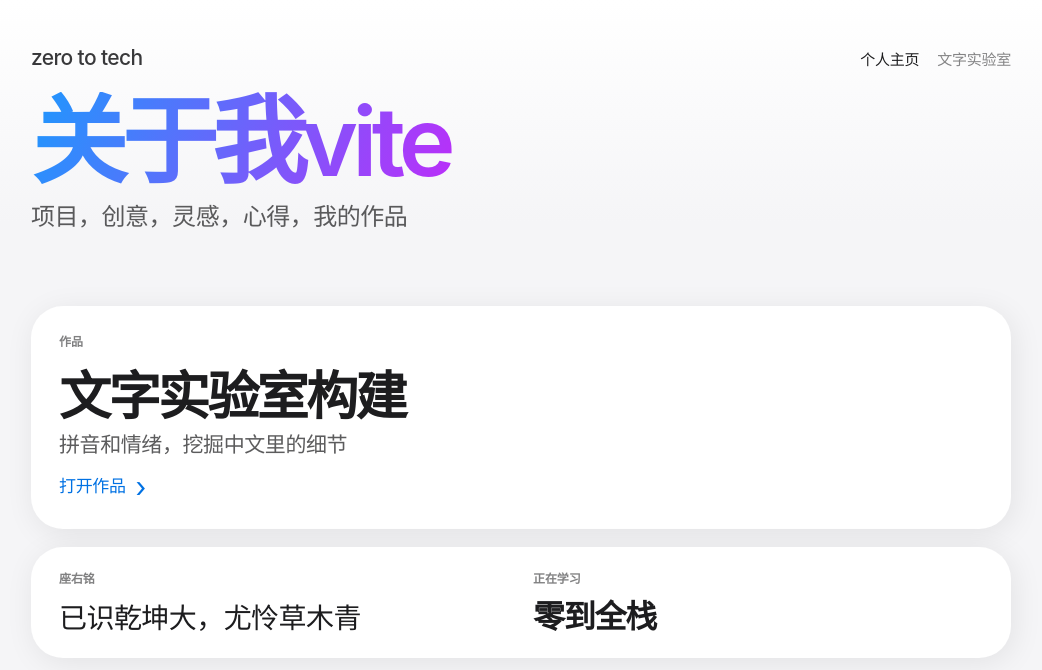
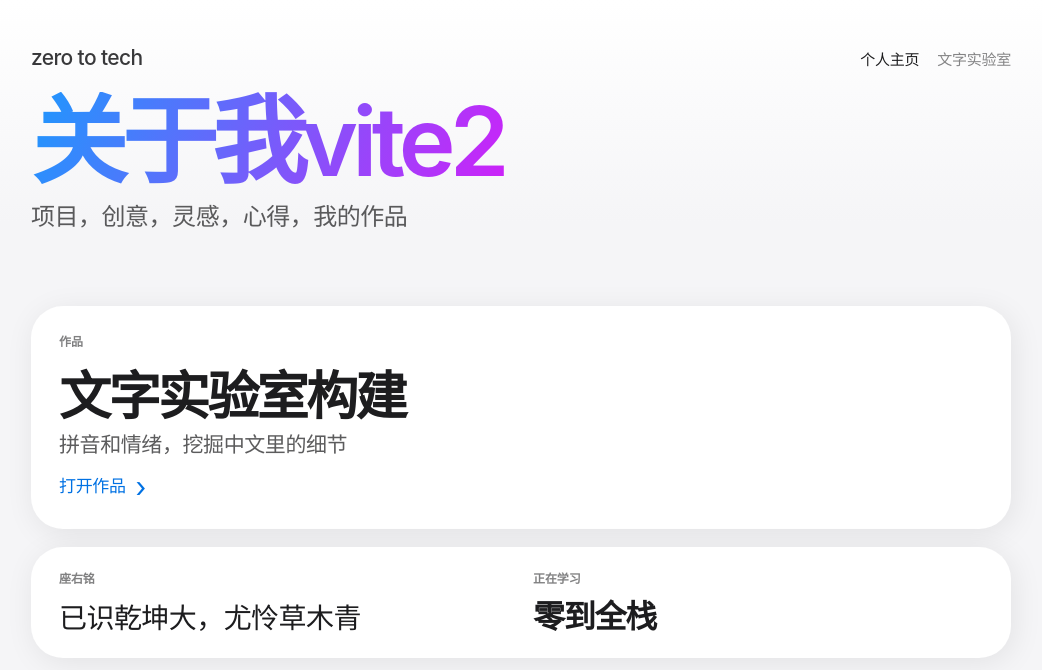
Before and after one commit to xhqxiaogui/zero-to-tech, a React (Vite) app: page / in a window 1280 px wide. Shown: the top 670 px of the page, without its empty margins (119-1161 px from the left). Built offline with nearby package versions, Linux system fonts and the light colour scheme.

Commit message:
4.4 Dist 优化

```diff
--- a/src/data/site.js
+++ b/src/data/site.js
@@ -6,7 +6,7 @@
 // 它们可以改成从网络接口实时取——而组件那边照样一个字都不用动。
 
 export const home = {
-  heroTitle: "关于我vite",
+  heroTitle: "关于我vite2",
   heroSubtitle: "项目，创意，灵感，心得，我的作品",
   featuredWork: {
     kicker: "作品",
@@ -21,6 +21,6 @@ export const home = {
 };
 
 export const textLab = {
-  heroTitle: "文字实验室",
+  heroTitle: "文字实验室 dist2",
   heroSubtitle: "拼音和情绪，挖掘中文里的细节",
 };
```
